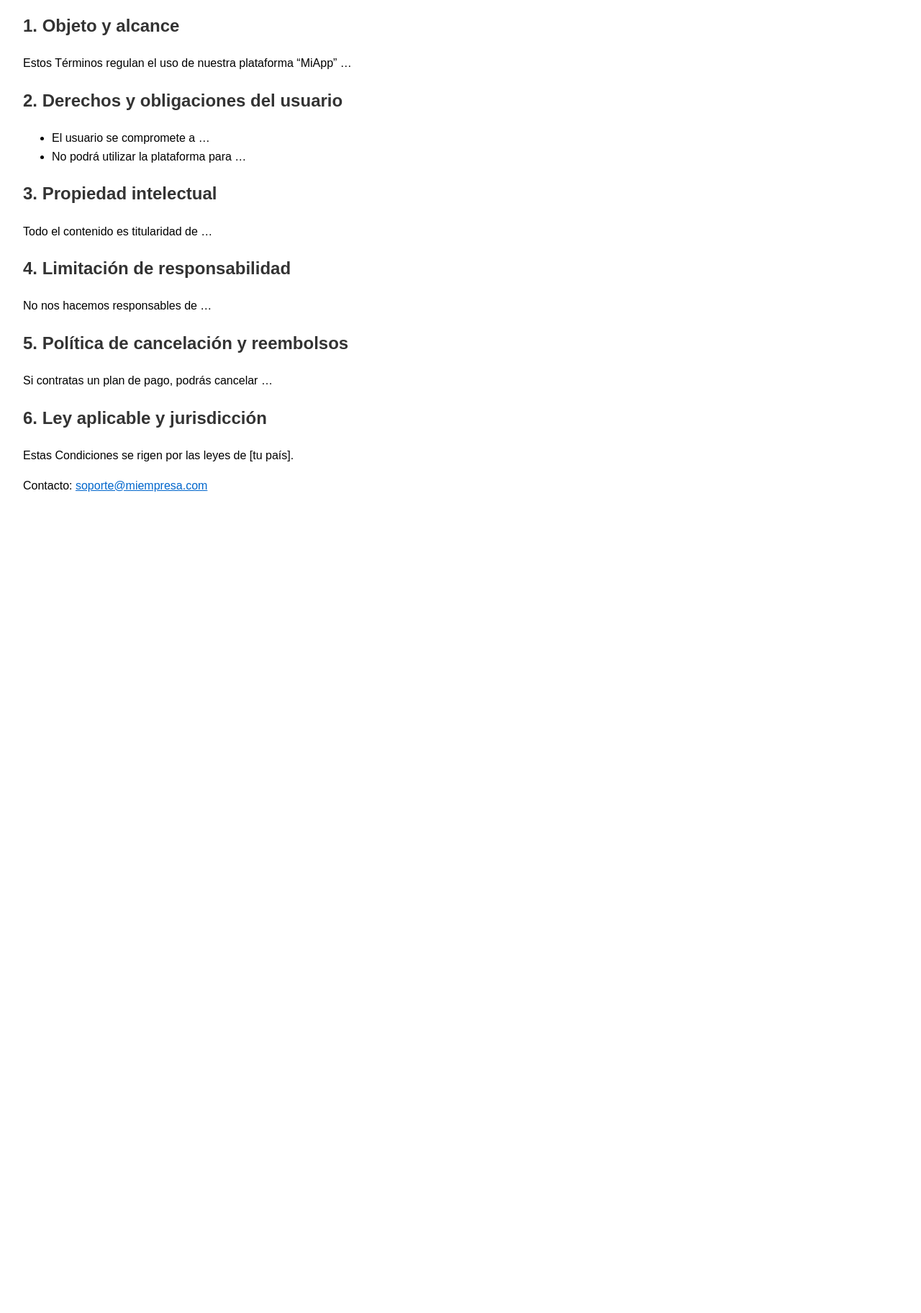
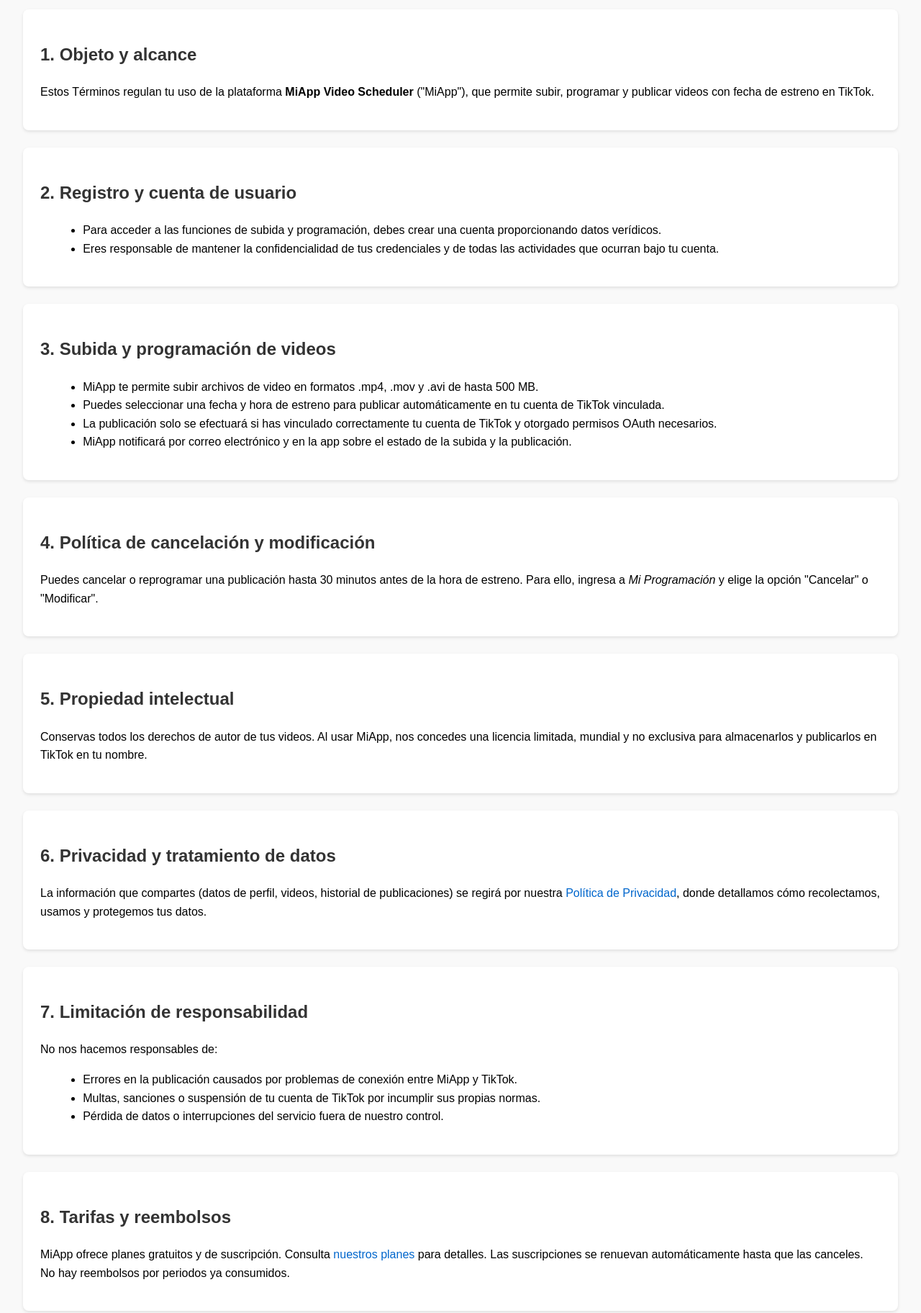
Before and after one commit to ader200/legal-docs, a plain HTML site: page index.html in a window 1280 px wide. Shown: the part 133-1957 px from the top of the page at 72% size. Before the commit the page ends 852 px from the top, so only its background shows below. Drawn offline with Linux system fonts and the light colour scheme.

Commit message:
Update index.html

```diff
--- a/index.html
+++ b/index.html
@@ -3,40 +3,95 @@
 <head>
   <meta charset="UTF-8" />
   <meta name="viewport" content="width=device-width, initial-scale=1.0"/>
-  <title>Términos de Servicio</title>
+  <title>Términos de Servicio - MiApp Video Scheduler</title>
   <style>
-    body { font-family: Arial, sans-serif; margin: 2rem; line-height: 1.6; }
+    body { font-family: Arial, sans-serif; margin: 2rem; line-height: 1.6; background-color: #f9f9f9; }
     h1, h2 { color: #333; }
-    a { color: #0066cc; }
+    a { color: #0066cc; text-decoration: none; }
+    a:hover { text-decoration: underline; }
+    section { background: #fff; padding: 1.5rem; margin-bottom: 1.5rem; border-radius: 8px; box-shadow: 0 2px 4px rgba(0,0,0,0.1);}
+    footer { text-align: center; margin-top: 2rem; font-size: 0.9rem; color: #666; }
+    ul { margin-left: 1.2rem; }
   </style>
 </head>
 <body>
   <h1>Términos de Servicio</h1>
   <p>Fecha de última actualización: 14 de mayo de 2025</p>
 
-  <h2>1. Objeto y alcance</h2>
-  <p>Estos Términos regulan el uso de nuestra plataforma “MiApp” …</p>
+  <section>
+    <h2>1. Objeto y alcance</h2>
+    <p>Estos Términos regulan tu uso de la plataforma <strong>MiApp Video Scheduler</strong> ("MiApp"), que permite subir, programar y publicar videos con fecha de estreno en TikTok.</p>
+  </section>
 
-  <h2>2. Derechos y obligaciones del usuario</h2>
-  <ul>
-    <li>El usuario se compromete a …</li>
-    <li>No podrá utilizar la plataforma para …</li>
-  </ul>
+  <section>
+    <h2>2. Registro y cuenta de usuario</h2>
+    <ul>
+      <li>Para acceder a las funciones de subida y programación, debes crear una cuenta proporcionando datos verídicos.</li>
+      <li>Eres responsable de mantener la confidencialidad de tus credenciales y de todas las actividades que ocurran bajo tu cuenta.</li>
+    </ul>
+  </section>
 
-  <h2>3. Propiedad intelectual</h2>
-  <p>Todo el contenido es titularidad de …</p>
+  <section>
+    <h2>3. Subida y programación de videos</h2>
+    <ul>
+      <li>MiApp te permite subir archivos de video en formatos .mp4, .mov y .avi de hasta 500 MB.</li>
+      <li>Puedes seleccionar una fecha y hora de estreno para publicar automáticamente en tu cuenta de TikTok vinculada.</li>
+      <li>La publicación solo se efectuará si has vinculado correctamente tu cuenta de TikTok y otorgado permisos OAuth necesarios.</li>
+      <li>MiApp notificará por correo electrónico y en la app sobre el estado de la subida y la publicación.</li>
+    </ul>
+  </section>
 
-  <h2>4. Limitación de responsabilidad</h2>
-  <p>No nos hacemos responsables de …</p>
+  <section>
+    <h2>4. Política de cancelación y modificación</h2>
+    <p>Puedes cancelar o reprogramar una publicación hasta 30 minutos antes de la hora de estreno. Para ello, ingresa a <em>Mi Programación</em> y elige la opción "Cancelar" o "Modificar".</p>
+  </section>
 
-  <h2>5. Política de cancelación y reembolsos</h2>
-  <p>Si contratas un plan de pago, podrás cancelar …</p>
+  <section>
+    <h2>5. Propiedad intelectual</h2>
+    <p>Conservas todos los derechos de autor de tus videos. Al usar MiApp, nos concedes una licencia limitada, mundial y no exclusiva para almacenarlos y publicarlos en TikTok en tu nombre.</p>
+  </section>
 
-  <h2>6. Ley aplicable y jurisdicción</h2>
-  <p>Estas Condiciones se rigen por las leyes de [tu país].</p>
+  <section>
+    <h2>6. Privacidad y tratamiento de datos</h2>
+    <p>La información que compartes (datos de perfil, videos, historial de publicaciones) se regirá por nuestra <a href="/politica-privacidad.html">Política de Privacidad</a>, donde detallamos cómo recolectamos, usamos y protegemos tus datos.</p>
+  </section>
+
+  <section>
+    <h2>7. Limitación de responsabilidad</h2>
+    <p>No nos hacemos responsables de:</p>
+    <ul>
+      <li>Errores en la publicación causados por problemas de conexión entre MiApp y TikTok.</li>
+      <li>Multas, sanciones o suspensión de tu cuenta de TikTok por incumplir sus propias normas.</li>
+      <li>Pérdida de datos o interrupciones del servicio fuera de nuestro control.</li>
+    </ul>
+  </section>
+
+  <section>
+    <h2>8. Tarifas y reembolsos</h2>
+    <p>MiApp ofrece planes gratuitos y de suscripción. Consulta <a href="/planes.html">nuestros planes</a> para detalles. Las suscripciones se renuevan automáticamente hasta que las canceles. No hay reembolsos por periodos ya consumidos.</p>
+  </section>
+
+  <section>
+    <h2>9. Uso aceptable y prohibiciones</h2>
+    <ul>
+      <li>Queda prohibido usar MiApp para contenido ilegal, difamatorio, obsceno o que infrinja derechos de terceros.</li>
+      <li>No puedes acceder a funciones administrativas ni interferir con la experiencia de otros usuarios.</li>
+    </ul>
+  </section>
+
+  <section>
+    <h2>10. Modificaciones a los términos</h2>
+    <p>Poderemos actualizar estos Términos en cualquier momento. Te notificaremos las modificaciones por correo electrónico y en la app. Si no estás de acuerdo, debes dejar de usar MiApp.</p>
+  </section>
+
+  <section>
+    <h2>11. Ley aplicable y jurisdicción</h2>
+    <p>Estas condiciones se rigen por las leyes de [Tu País]. Cualquier disputa se someterá a los tribunales competentes de [Ciudad].</p>
+  </section>
 
   <footer>
-    <p>Contacto: <a href="mailto:soporte@miempresa.com">soporte@miempresa.com</a></p>
+    <p>Contacto: <a href="mailto:soporte@miempresa.com">soporte@miempresa.com</a> | Teléfono: +593 2 1234 5678</p>
+    <p>&copy; 2025 MiApp Video Scheduler. Todos los derechos reservados.</p>
   </footer>
 </body>
 </html>
```
